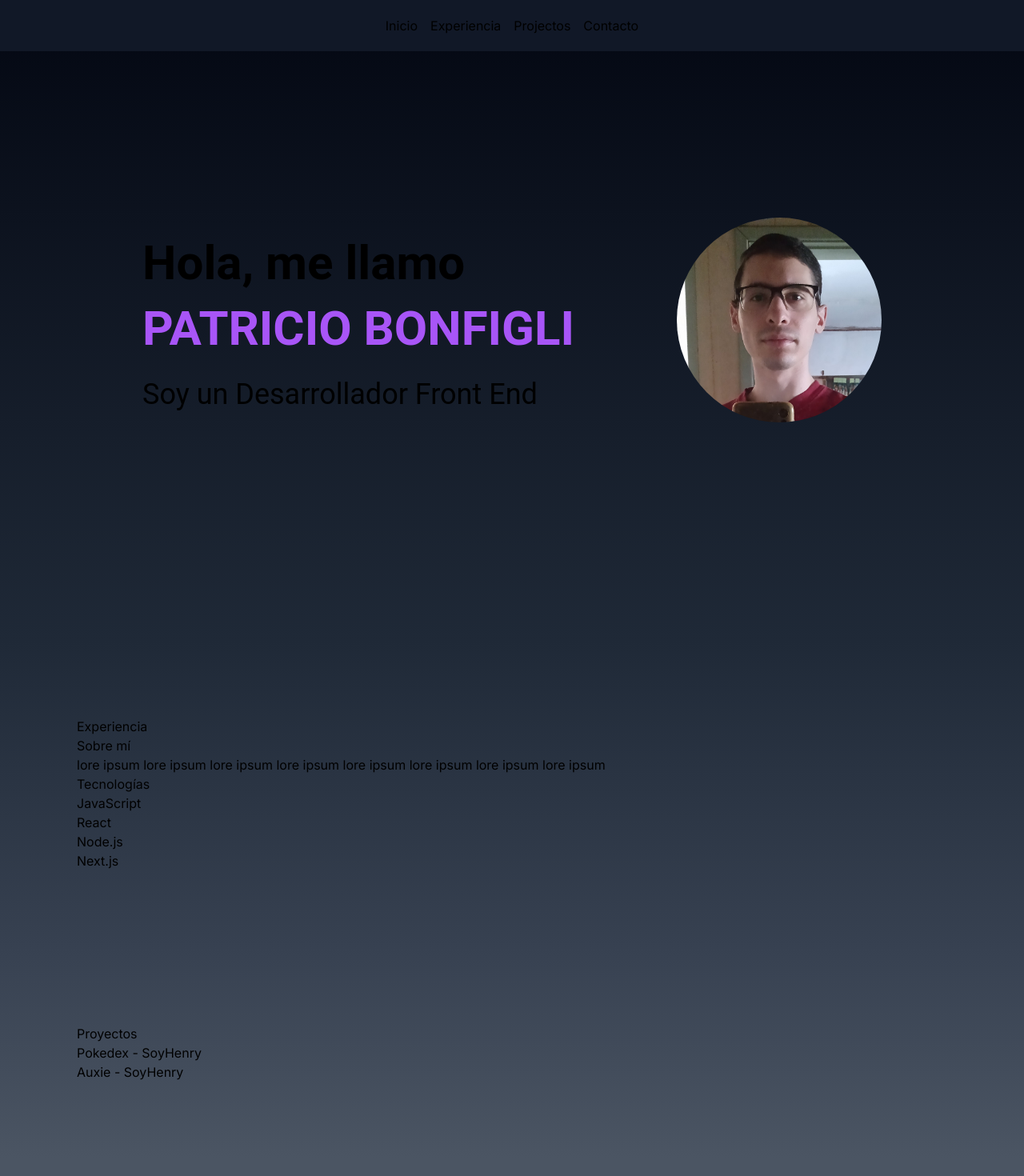
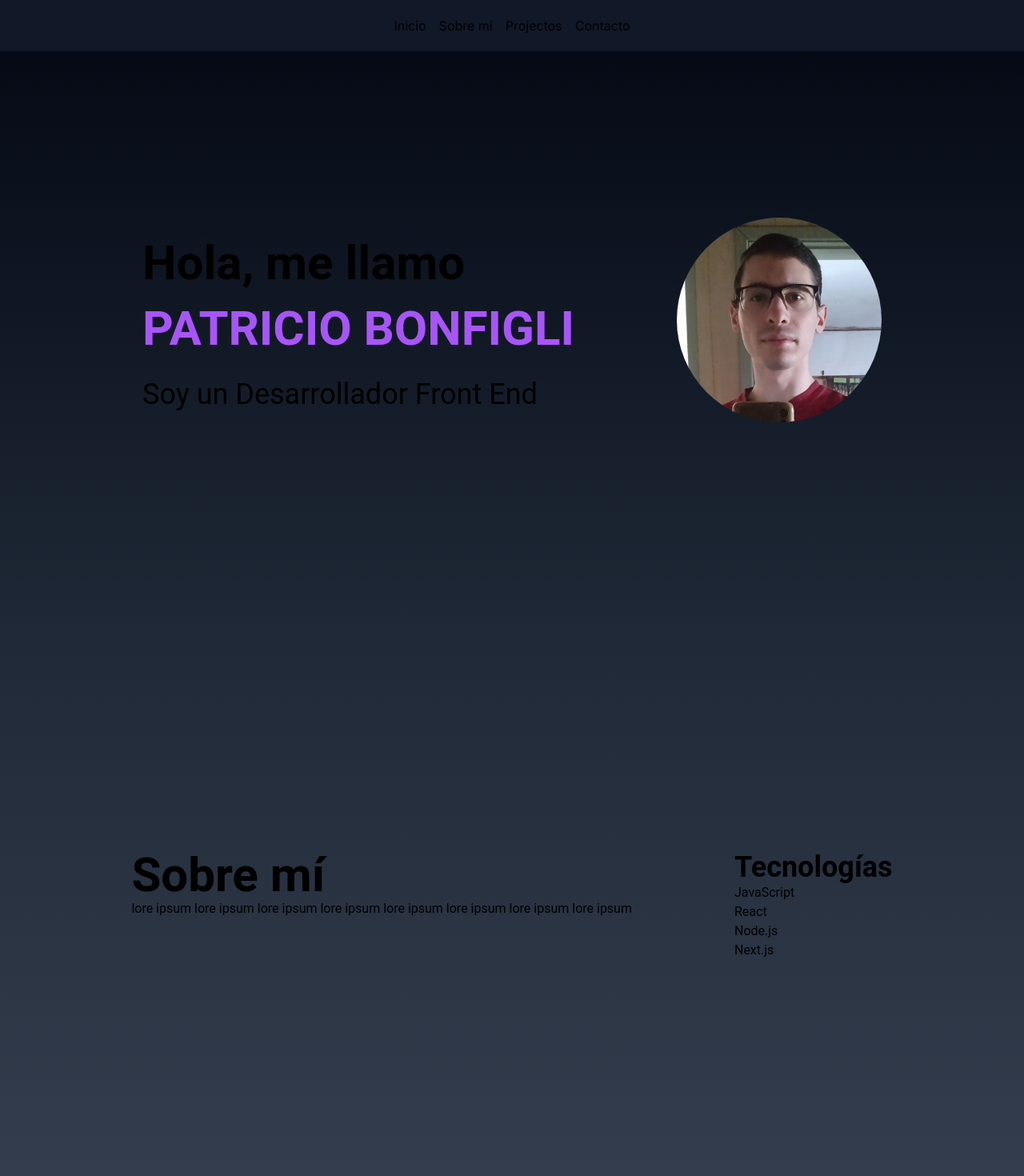
Before and after one commit to BonPato98/Portfolio, a Next.js app: page / in a window 1280 px wide. Shown: the top 1470 px of the page at 80% size. Built offline with nearby package versions, Linux system fonts and the light colour scheme.

Commit message:
added properties to about me section

```diff
--- a/src/app/page.tsx
+++ b/src/app/page.tsx
@@ -7,7 +7,7 @@ export default function Home() {
     <header className="relative">
     <nav className="fixed top-0 left-0 right-0 flex justify-center items-center bg-gray-900 h-16">
       <a href="#start" className="mx-2">Inicio</a>
-      <a href="#experience" className="mx-2">Experiencia</a>
+      <a href="#aboutme" className="mx-2">Sobre mí</a>
       <a href="#proyects" className="mx-2">Projectos</a>
       <a href="#contact" className="mx-2">Contacto</a>
     </nav>
@@ -20,14 +20,13 @@ export default function Home() {
       </article>
       <Image src={profilePic} width={256} height={256} alt="imagen de perfil de Patricio Bonfigli" className="rounded-full"/>
       </section>
-      <section id="experience" className="bg-gray-800 bg-gradient-to-b from-gray-800 to-gray-700 flex flex-col items-start justify-between p-24">
-        <h2>Experiencia</h2>
-        <article>
-          <header>Sobre mí</header>
-          <p>lore ipsum lore ipsum lore ipsum lore ipsum lore ipsum lore ipsum lore ipsum lore ipsum</p>
+      <section id="aboutme" className="flex items-center justify-center bg-gray-800 bg-gradient-to-b from-gray-800 to-gray-700 p-32 gap-x-32 h-screen">
+        <article className="h-1/2 font-roboto text-base">
+          <h2 className="text-6xl font-bold">Sobre mí</h2>
+          <p className="text-2xs">lore ipsum lore ipsum lore ipsum lore ipsum lore ipsum lore ipsum lore ipsum lore ipsum</p>
         </article>
-        <aside>
-          <p>Tecnologías</p>
+        <aside className="h-1/2 font-roboto text-base">
+          <p className="text-4xl font-bold">Tecnologías</p>
           <ul>
             <li>JavaScript</li>
             <li>React</li>
@@ -36,7 +35,7 @@ export default function Home() {
           </ul>
         </aside>
       </section>
-      <section id="proyects"  className="bg-gray-700 bg-gradient-to-b from-gray-700 to-gray-600 flex flex-col items-start justify-between p-24">
+      <section id="proyects"  className="bg-gray-700 bg-gradient-to-b from-gray-700 to-gray-600 flex flex-col items-start justify-between p-32 h-screen">
         <h2>Proyectos</h2>
         <article>
           <header>Pokedex - SoyHenry</header>
@@ -45,7 +44,7 @@ export default function Home() {
           <header>Auxie - SoyHenry</header>
         </article>
       </section>
-      <section id="contact"  className="bg-gray-600 flex flex-col items-start justify-between p-24">
+      <section id="contact"  className="bg-gray-600 flex flex-col items-start justify-between p-32 h-screen">
         <h2>Ponte en contacto conmigo</h2>
         <form>
           <fieldset className="border-2 border-white border-solid p-3">
```
